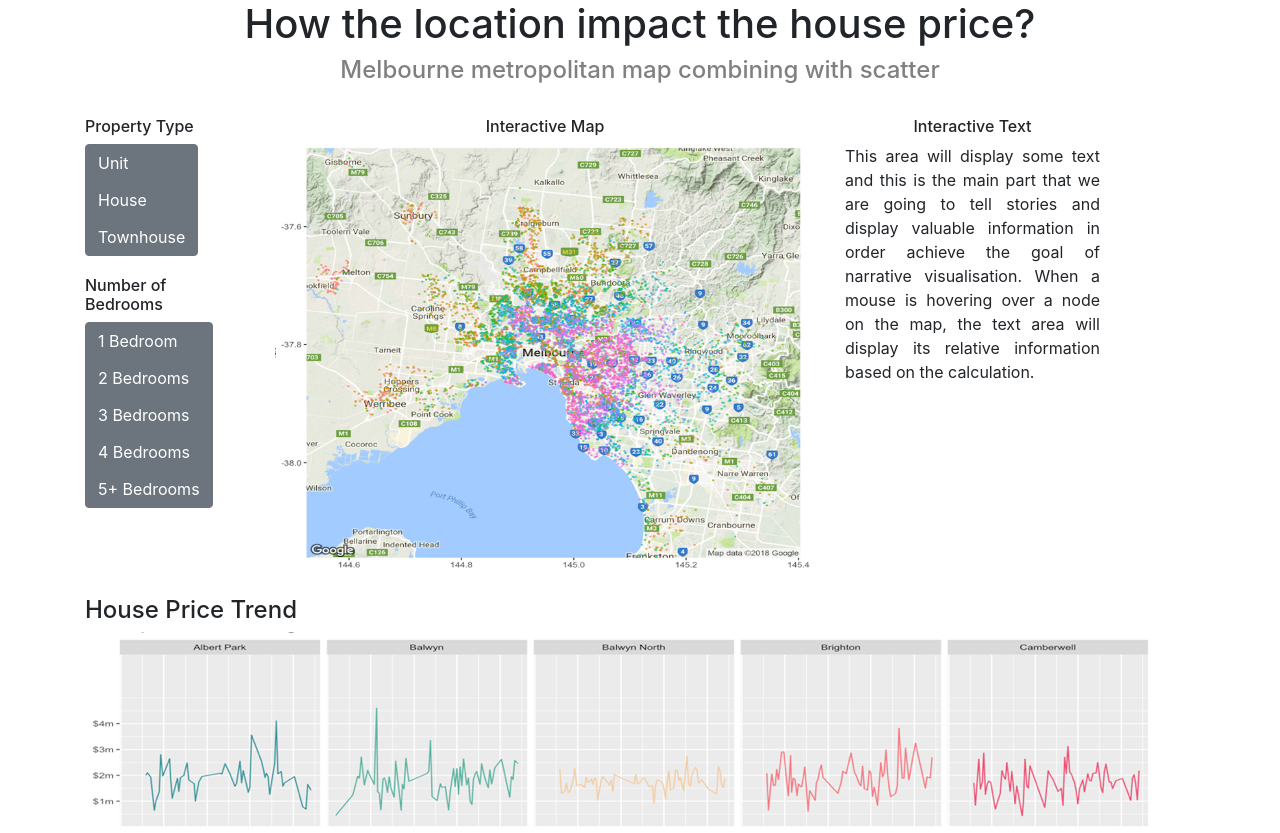
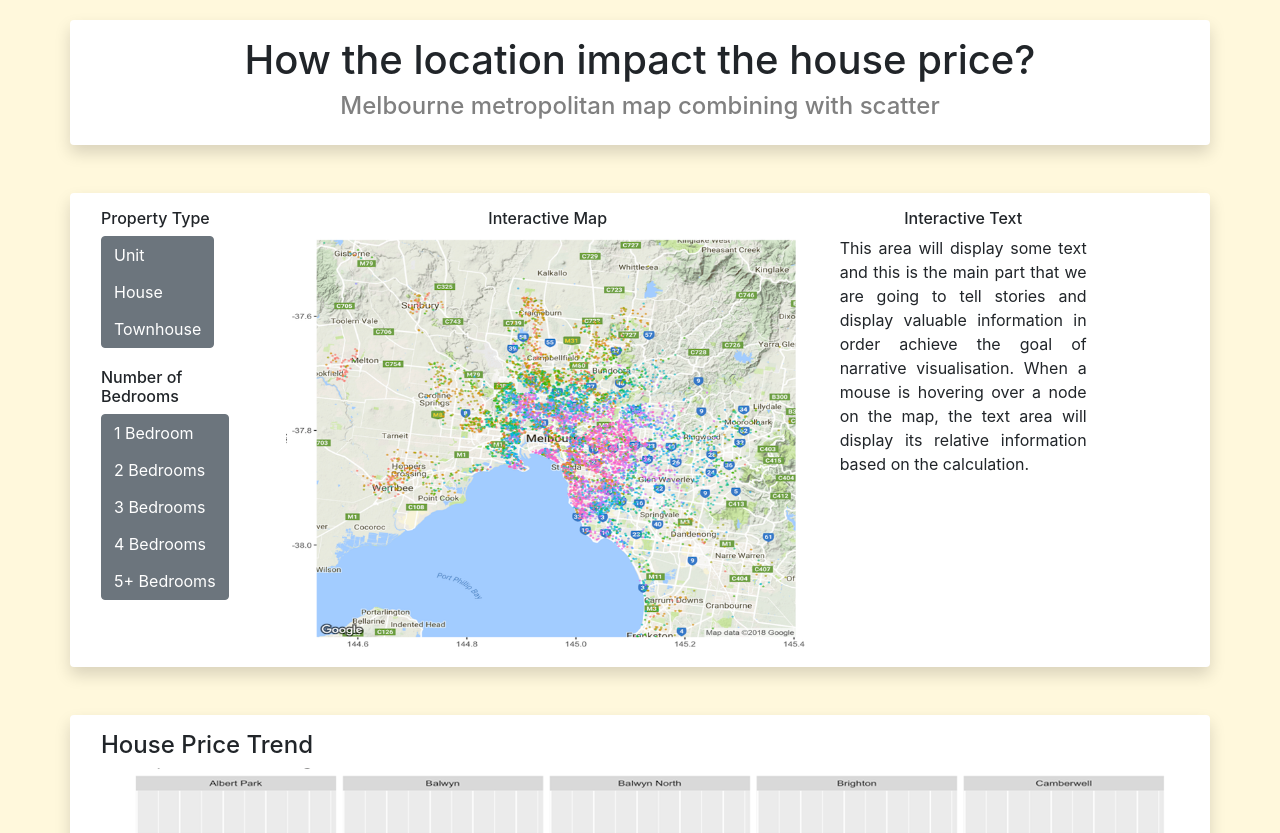
Before and after one commit to Betterteng/5147_Ass2, a plain HTML site: page HTML/index.html in a window 1280 px wide. Shown: the top 833 px of the page. Drawn offline with nearby package versions, Linux system fonts and the light colour scheme.

Commit message:
Front end change

```diff
--- a/CSS/style.css
+++ b/CSS/style.css
@@ -9,3 +9,7 @@
 .margin-top {
     margin-top: 20px;
 }
+
+body {
+    background-color: cornsilk;
+}
--- a/HTML/index.html
+++ b/HTML/index.html
@@ -12,15 +12,14 @@
 
 <div class="container">
     <!-- Title & Subtitle -->
-    <div class="row">
+    <div class="row shadow p-3 mb-5 bg-white rounded margin-top">
         <div class="col">
             <h1 class="text-center">How the location impact the house price?</h1>
             <h4 class="text-center grey">Melbourne metropolitan map combining with scatter</h4>
         </div>
     </div>
-    <br/>
     <!-- Main Content -->
-    <div class="row">
+    <div class="row shadow p-3 mb-5 bg-white rounded">
         <div class="col-2">
             <div>
                 <h6>Property Type</h6>
@@ -60,9 +59,8 @@
             </p>
         </div>
     </div>
-    <br/>
     <!-- Trend -->
-    <div class="row">
+    <div class="row shadow p-3 mb-5 bg-white rounded">
         <div class="col">
             <div>
                 <h4 class="text-left">House Price Trend</h4>
```
